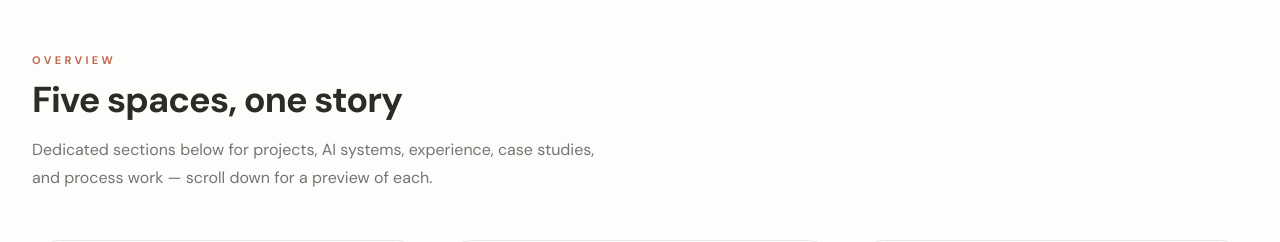
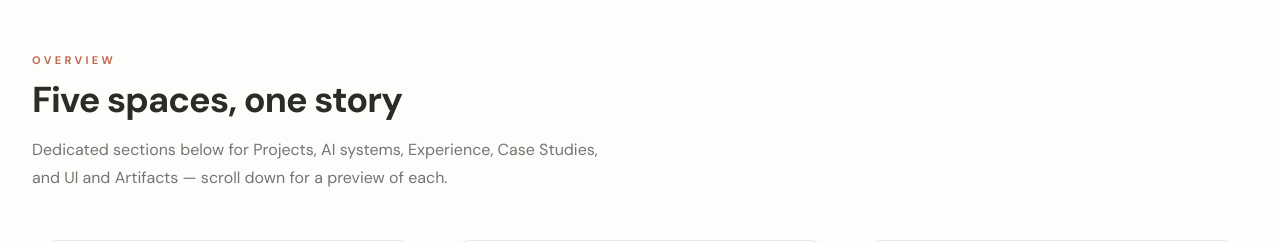
Before and after one commit to aruneshk30/Website, a Next.js app: page / in a window 1280 px wide. Shown: the part 1400-1642 px from the top of the page. Built offline with nearby package versions, Linux system fonts and the light colour scheme.

Commit message:
Update page.tsx

```diff
--- a/app/page.tsx
+++ b/app/page.tsx
@@ -209,7 +209,7 @@ export default function HomePage() {
           <FadeIn className="mb-12">
             <SectionLabel>Overview</SectionLabel>
             <SectionTitle>Five spaces, one story</SectionTitle>
-            <SectionSub>Dedicated sections below for projects, AI systems, experience, case studies, and process work — scroll down for a preview of each.</SectionSub>
+            <SectionSub>Dedicated sections below for Projects, AI systems, Experience, Case Studies, and Ul and Artifacts — scroll down for a preview of each.</SectionSub>
           </FadeIn>
           <div className="grid grid-cols-1 gap-5 sm:grid-cols-3">
             {previews.map((p, i) => (
```
